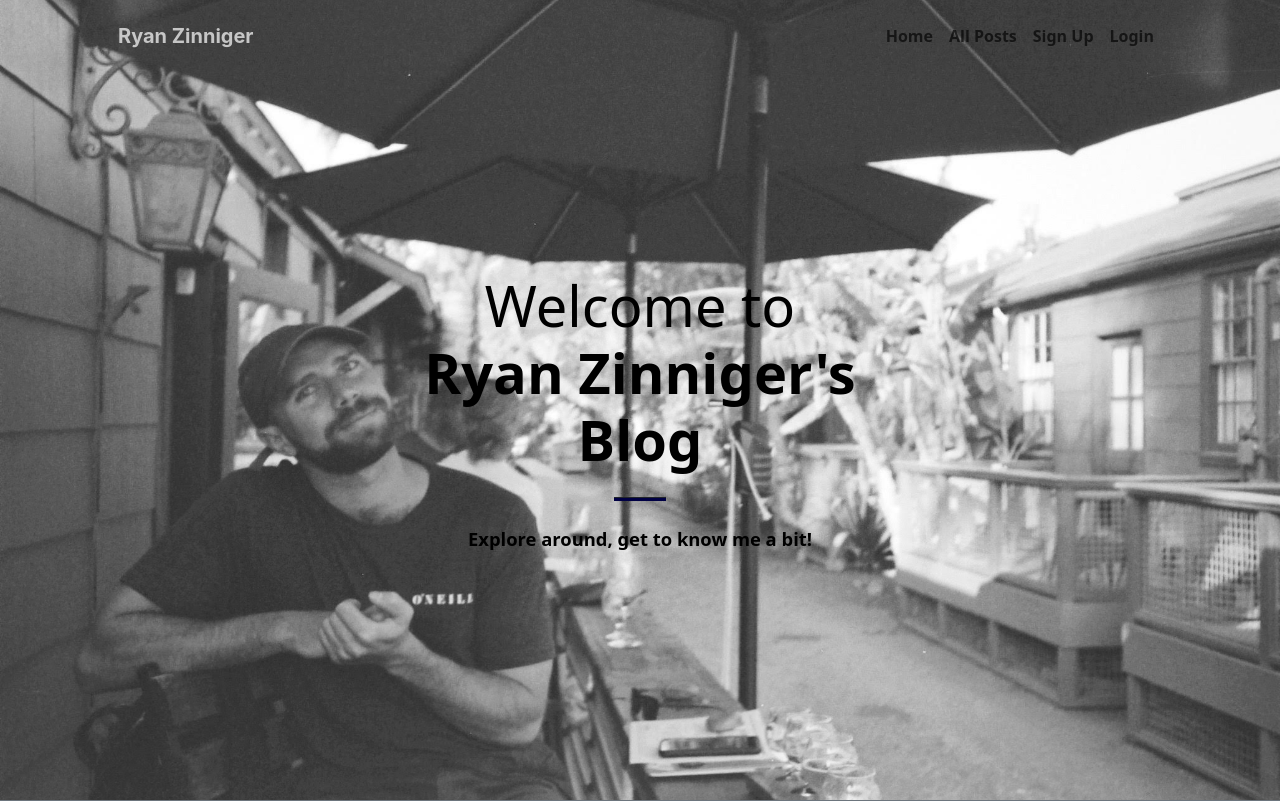
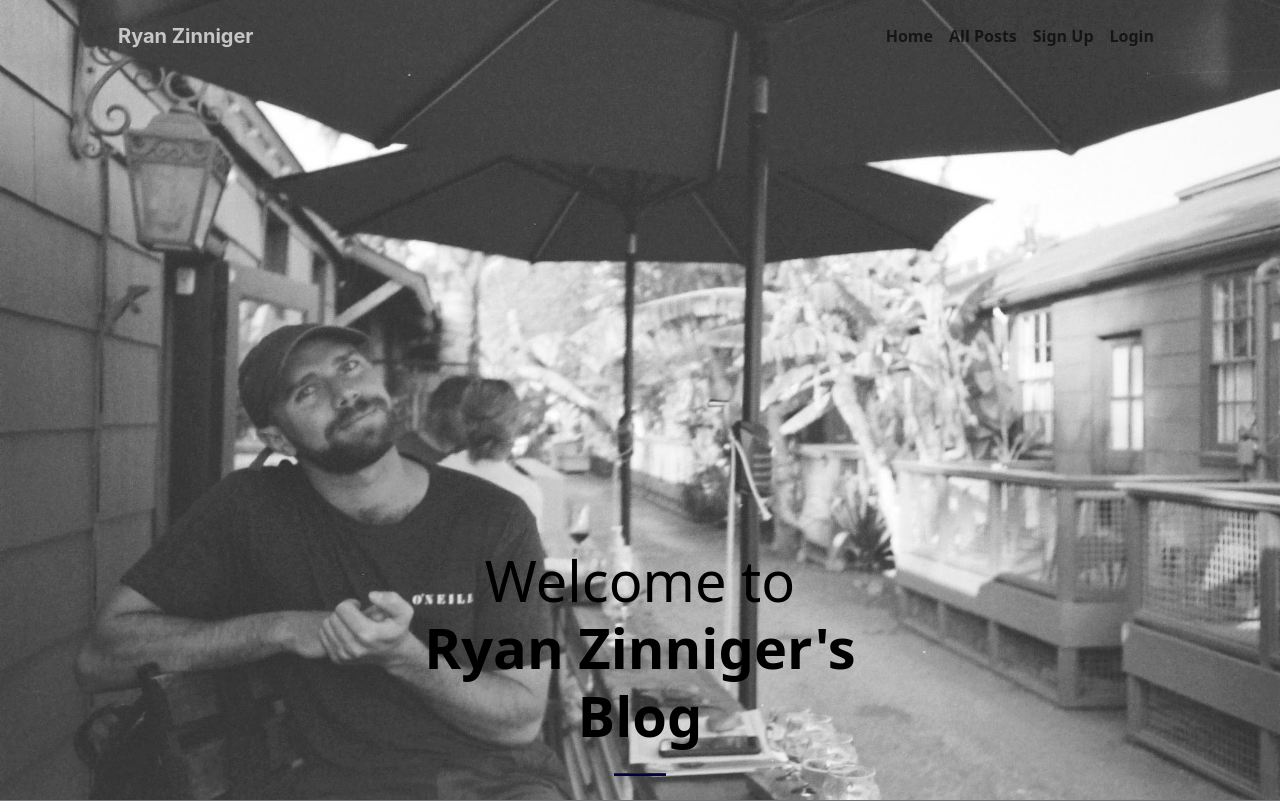
Before and after one commit to ryzinn18/PersonalBlog, a Flask app: page / in a window 1280 px wide. Shown: the top 801 px of the page. Run offline with Flask 3, Linux system fonts and the light colour scheme; data that the repository does not hold is empty; some libraries are stand-ins or nearby versions.

Commit message:
Removed opening line.

```diff
--- a/website/templates/home.html
+++ b/website/templates/home.html
@@ -9,9 +9,6 @@
                 <div class="col-lg-8 align-self-end">
                     <h1 class="text-black font-weight-bold">Welcome to<br><b>Ryan Zinniger's<br>Blog</b></h1>
                     <hr class="divider"/>
-                </div>
-                <div class="col-lg-8 align-self-baseline">
-                    <p class="text-black mb-5">Explore around, get to know me a bit!</p>
                 </div>
             </div>
         </div>
```
